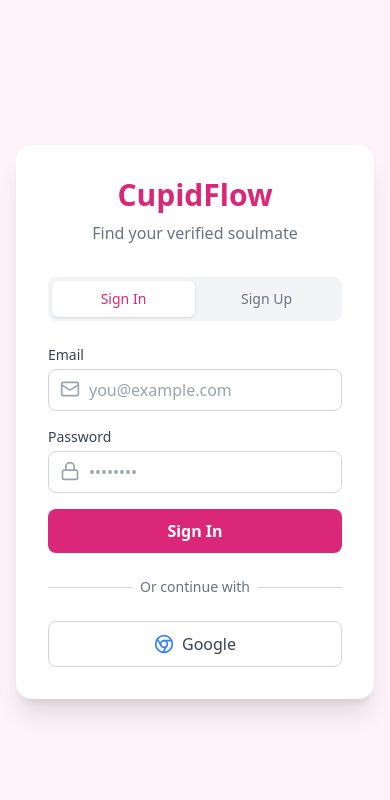
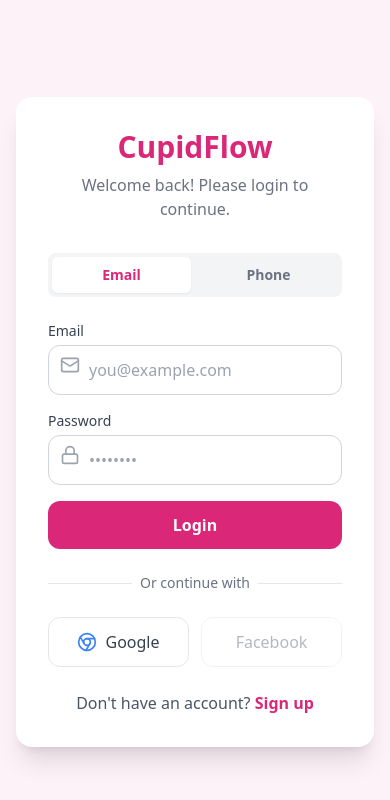
Before and after one commit to Sandun-S/CupidFlow, a React (Vite) app: page /login in a window 390 px wide. Shown: the top 800 px of the page. Built offline with nearby package versions, Linux system fonts and the light colour scheme; no server answers.

Commit message:
Implement Phone Authentication logic in Login.tsx

```diff
--- a/src/components/auth/Login.tsx
+++ b/src/components/auth/Login.tsx
@@ -1,103 +1,173 @@
-import React, { useState } from 'react';
+import { useState, useEffect } from 'react';
+import { signInWithEmailAndPassword, signInWithPopup, GoogleAuthProvider, RecaptchaVerifier, signInWithPhoneNumber } from 'firebase/auth';
 import { auth, db } from '../../lib/firebase';
-import { signInWithEmailAndPassword, createUserWithEmailAndPassword, GoogleAuthProvider, signInWithPopup, User } from 'firebase/auth';
-import { doc, getDoc, runTransaction } from 'firebase/firestore';
-import { useNavigate } from 'react-router-dom';
-import { Lock, Mail, Chrome } from 'lucide-react';
+import { useNavigate, Link } from 'react-router-dom';
+import { doc, getDoc, setDoc, serverTimestamp, runTransaction } from 'firebase/firestore';
 import { useAuthStore } from '../../store/authStore';
+import { logAction } from '../../lib/audit'; // Import audit logging
+import { Mail, Lock, Chrome, Phone } from 'lucide-react';
 
 export default function Login() {
     const [email, setEmail] = useState('');
     const [password, setPassword] = useState('');
     const [error, setError] = useState('');
+    const [loading, setLoading] = useState(false);
+
+    // Phone Auth State
+    const [isPhoneLogin, setIsPhoneLogin] = useState(false);
+    const [phoneNumber, setPhoneNumber] = useState('+94');
+    const [verificationId, setVerificationId] = useState('');
+    const [otp, setOtp] = useState('');
+    const [showOtpInput, setShowOtpInput] = useState(false);
+
     const navigate = useNavigate();
     const setUser = useAuthStore((state) => state.setUser);
 
-    const checkUserStatus = async (user: User) => {
-        // 1. Check if user doc exists
-        const userDocRef = doc(db, "users", user.uid);
-        const userDoc = await getDoc(userDocRef);
+    // Initialize Recaptcha
+    useEffect(() => {
+        if (!window.recaptchaVerifier) {
+            window.recaptchaVerifier = new RecaptchaVerifier(auth, 'recaptcha-container', {
+                'size': 'invisible',
+                'callback': () => { }
+            });
+        }
+    }, []);
 
-        if (!userDoc.exists()) {
-            // New User Initialization Logic
-            try {
-                // 1. Fetch Config
-                const configRef = doc(db, "system", "config");
-                const configSnap = await getDoc(configRef);
-                const config = configSnap.data() || { freeUserLimit: 1000, defaultFreePackageId: 'free', defaultExpiryMonths: 6, currentCount: 0 };
+    const checkUserStatus = async (user: any) => {
+        const userRef = doc(db, "users", user.uid);
+        const userSnap = await getDoc(userRef);
 
-                // 2. Determine Status
-                const newCount = (config.currentCount || 0) + 1;
-                const isFree = newCount <= config.freeUserLimit;
+        if (userSnap.exists()) {
+            const data = userSnap.data();
+            if (data.role === 'admin') {
+                navigate('/admin/dashboard');
+            } else if (!data.isVerified && data.nicStatus === 'pending') {
+                navigate('/verify-status');
+            } else if (!data.isVerified && data.nicStatus === 'rejected') {
+                navigate('/onboarding/photos');
+            } else {
+                navigate('/app/explore');
+            }
+        } else {
+            // New User Logic (First 1000 Free)
+            await runTransaction(db, async (transaction) => {
+                const sysConfigRef = doc(db, "system", "config");
+                const sysConfigSnap = await transaction.get(sysConfigRef);
 
+                let packageId = "free";
+                let accessStatus = "active"; // Default active for free
+                let accountExpiry = null;
+
+                if (sysConfigSnap.exists()) {
+                    const config = sysConfigSnap.data();
+                    const currentCount = config.userCount || 0;
+                    const limit = config.freeUserLimit || 1000;
+
+                    if (currentCount < limit) {
+                        packageId = config.defaultPackageId || "gold"; // Gift Gold
+                        // Set expiry for gifted package (e.g. 6 months)
                         const expiryDate = new Date();
                         expiryDate.setMonth(expiryDate.getMonth() + (config.defaultExpiryMonths || 6));
+                        accountExpiry = expiryDate;
+                        accessStatus = "active";
+                    } else {
+                        // Late user -> Free plan
+                        packageId = "free";
+                    }
 
-                // 3. Create User Doc directly here
-                await runTransaction(db, async (transaction) => {
-                    // Re-read config in transaction for safety?
-                    // For simplicity in this iteration, we just update.
-                    // A real robust system would do a transaction read of config.
-                    transaction.update(configRef, { currentCount: newCount });
-                    transaction.set(userDocRef, {
+                    // Increment count
+                    transaction.update(sysConfigRef, { userCount: currentCount + 1 });
+                }
+
+                transaction.set(userRef, {
                     uid: user.uid,
-                        email: user.email,
-                        isPremium: false,
-                        packageId: isFree ? (config.defaultFreePackageId || 'free') : 'free', // If paid needed, maybe 'free' until they pay?
-                        accessStatus: isFree ? 'active' : 'pending_payment',
-                        accountExpiry: expiryDate,
-                        createdAt: new Date(),
-                        isVerified: false
+                    email: user.email || '',
+                    phone: user.phoneNumber || '', // Capture phone if available
+                    role: 'user',
+                    createdAt: serverTimestamp(),
+                    isVerified: false,
+                    nicStatus: 'pending',
+                    packageId: packageId,
+                    accessStatus: accessStatus,
+                    accountExpiry: accountExpiry,
+                    dailySwipeCount: 0,
+                    lastSwipeDate: new Date().toISOString().split('T')[0]
                 });
             });
 
-                // 4. Navigate
-                // If pending payment, AuthGuard might block accessing /onboarding?
-                // We should allow Onboarding even if pending payment?
-                // Actually if they are pending payment, they shouldn't see sensitive data.
-                // But they need to fill profile?
-                // For now, let's send them to onboarding. AuthGuard logic might need tweaking if onboarding is guarded.
-                // ProfileWizard is at /onboarding. AuthGuard is checking userData.
-                // If status is pending_payment, AuthGuard REDIRECTS to /app/upgrade.
-                // We probably want them to fill profile first?
-                // Let's assume standard flow: Signup -> Onboarding -> Upgrade(if needed).
+            // Log New User
+            await logAction('USER_SIGNUP', { method: isPhoneLogin ? 'phone' : 'email/google' });
 
-                navigate('/onboarding');
-
-            } catch (e) {
-                console.error("Error initializing user", e);
-                // Fallback?
-                navigate('/onboarding');
-            }
-
-        } else {
-            const userData = userDoc.data();
-            if (!userData.isVerified) {
-                navigate('/verify-status');
-            } else {
-                navigate('/app/explore');
-            }
+            navigate('/onboarding/basic-info');
         }
     };
 
-    const [isLogin, setIsLogin] = useState(true);
+    const handleLogin = async (e: React.FormEvent) => {
+        e.preventDefault();
+        setLoading(true);
+        setError('');
+        try {
+            const result = await signInWithEmailAndPassword(auth, email, password);
+            setUser(result.user);
+            await logAction('USER_LOGIN', { method: 'email' });
+            await checkUserStatus(result.user);
+        } catch (err: any) {
+            console.error(err);
+            setError("Invalid email or password.");
+            setLoading(false);
+        }
+    };
 
-    const handleSubmit = async (e: React.FormEvent) => {
-        e.preventDefault();
+    const handleGoogleLogin = async () => {
+        setLoading(true);
         setError('');
+        try {
+            const provider = new GoogleAuthProvider();
+            const result = await signInWithPopup(auth, provider);
+            setUser(result.user);
+            await logAction('USER_LOGIN', { method: 'google' });
+            await checkUserStatus(result.user);
+        } catch (err: any) {
+            console.error(err);
+            setError("Google sign-in failed.");
+            setLoading(false);
+        }
+    };
 
+    const handleSendCode = async () => {
+        if (!phoneNumber || phoneNumber.length < 10) {
+            setError("Please enter a valid phone number.");
+            return;
+        }
+        setLoading(true);
+        setError('');
         try {
-            let userCredential;
-            if (isLogin) {
-                userCredential = await signInWithEmailAndPassword(auth, email, password);
-            } else {
-                userCredential = await createUserWithEmailAndPassword(auth, email, password);
+            const appVerifier = window.recaptchaVerifier;
+            const confirmationResult = await signInWithPhoneNumber(auth, phoneNumber, appVerifier);
+            setVerificationId(confirmationResult.verificationId);
+            (window as any).confirmationResult = confirmationResult;
+
+            setShowOtpInput(true);
+            setLoading(false);
+        } catch (error: any) {
+            console.error(error);
+            setError("Failed to send SMS. " + error.message);
+            setLoading(false);
         }
+    };
 
-            setUser(userCredential.user);
-            await checkUserStatus(userCredential.user);
-        } catch (err: any) {
-            setError(err.message);
+    const handleVerifyOtp = async () => {
+        setLoading(true);
+        try {
+            const confirmationResult = (window as any).confirmationResult;
+            const result = await confirmationResult.confirm(otp);
+            setUser(result.user);
+            await logAction('USER_LOGIN', { method: 'phone' });
+            await checkUserStatus(result.user);
+        } catch (error: any) {
+            console.error(error);
+            setError("Invalid verification code.");
+            setLoading(false);
         }
     };
 
@@ -106,95 +176,152 @@ export default function Login() {
             <div className="bg-white p-8 rounded-2xl shadow-xl w-full max-w-md">
                 <div className="text-center mb-8">
                     <h1 className="text-3xl font-bold text-pink-600 mb-2">CupidFlow</h1>
-                    <p className="text-gray-500">Find your verified soulmate</p>
+                    <p className="text-gray-500">Welcome back! Please login to continue.</p>
                 </div>
 
-                {error && (
-                    <div className="bg-red-100 border border-red-400 text-red-700 px-4 py-3 rounded mb-4 text-sm">
-                        {error}
-                    </div>
-                )}
+                {error && <div className="bg-red-50 text-red-500 p-3 rounded-lg mb-4 text-sm">{error}</div>}
 
-                <div className="flex bg-gray-100 p-1 rounded-lg mb-6">
+                {/* Login Method Toggle */}
+                <div className="flex gap-2 mb-6 bg-gray-100 p-1 rounded-lg">
                     <button
-                        className={`flex-1 py-2 rounded-md text-sm font-medium transition-all ${isLogin ? 'bg-white shadow text-pink-600' : 'text-gray-500'}`}
-                        onClick={() => setIsLogin(true)}
+                        className={`flex-1 py-2 text-sm font-bold rounded-md transition-all ${!isPhoneLogin ? 'bg-white shadow-sm text-pink-600' : 'text-gray-500'}`}
+                        onClick={() => setIsPhoneLogin(false)}
                     >
-                        Sign In
+                        Email
                     </button>
                     <button
-                        className={`flex-1 py-2 rounded-md text-sm font-medium transition-all ${!isLogin ? 'bg-white shadow text-pink-600' : 'text-gray-500'}`}
-                        onClick={() => setIsLogin(false)}
+                        className={`flex-1 py-2 text-sm font-bold rounded-md transition-all ${isPhoneLogin ? 'bg-white shadow-sm text-pink-600' : 'text-gray-500'}`}
+                        onClick={() => setIsPhoneLogin(true)}
                     >
-                        Sign Up
+                        Phone
                     </button>
                 </div>
 
-                <form onSubmit={handleSubmit} className="space-y-4">
+                {isPhoneLogin ? (
+                    /* PHONE LOGIN FORM */
+                    <div className="space-y-4 animate-in fade-in slide-in-from-bottom-2">
+                        <div id="recaptcha-container"></div>
+                        {!showOtpInput ? (
+                            <div>
+                                <label className="block text-sm font-medium text-gray-700 mb-1">Phone Number</label>
+                                <div className="relative">
+                                    <Phone className="absolute left-3 top-2.5 h-5 w-5 text-gray-400" />
+                                    <input
+                                        type="tel"
+                                        value={phoneNumber}
+                                        onChange={(e) => setPhoneNumber(e.target.value)}
+                                        className="pl-10 w-full p-3 border border-gray-300 rounded-xl focus:ring-2 focus:ring-pink-200 outline-none"
+                                        placeholder="+94 7X XXX XXXX"
+                                    />
+                                </div>
+                                <button
+                                    onClick={handleSendCode}
+                                    disabled={loading}
+                                    className="mt-4 w-full bg-pink-600 text-white font-bold py-3 rounded-xl hover:bg-pink-700 transition disabled:opacity-50"
+                                >
+                                    {loading ? 'Sending Code...' : 'Send Verification Code'}
+                                </button>
+                            </div>
+                        ) : (
+                            <div>
+                                <label className="block text-sm font-medium text-gray-700 mb-1">Enter Code</label>
+                                <input
+                                    type="text"
+                                    value={otp}
+                                    onChange={(e) => setOtp(e.target.value)}
+                                    className="w-full p-3 border border-gray-300 rounded-xl focus:ring-2 focus:ring-pink-200 outline-none text-center tracking-widest text-xl"
+                                    placeholder="XXXXXX"
+                                />
+                                <button
+                                    onClick={handleVerifyOtp}
+                                    disabled={loading}
+                                    className="mt-4 w-full bg-pink-600 text-white font-bold py-3 rounded-xl hover:bg-pink-700 transition disabled:opacity-50"
+                                >
+                                    {loading ? 'Verifying...' : 'Verify & Login'}
+                                </button>
+                                <button
+                                    onClick={() => setShowOtpInput(false)}
+                                    className="mt-2 w-full text-gray-500 text-sm py-2 hover:text-gray-700 underline"
+                                >
+                                    Use a different number
+                                </button>
+                            </div>
+                        )}
+                    </div>
+                ) : (
+                    /* EMAIL LOGIN FORM */
+                    <form onSubmit={handleLogin} className="space-y-4 animate-in fade-in slide-in-from-bottom-2">
                         <div>
                             <label className="block text-sm font-medium text-gray-700 mb-1">Email</label>
                             <div className="relative">
                                 <Mail className="absolute left-3 top-2.5 h-5 w-5 text-gray-400" />
                                 <input
                                     type="email"
-                                required
-                                className="pl-10 w-full p-2 border border-gray-300 rounded-lg focus:ring-2 focus:ring-pink-500 focus:border-transparent outline-none"
-                                placeholder="you@example.com"
                                     value={email}
                                     onChange={(e) => setEmail(e.target.value)}
+                                    className="pl-10 w-full p-3 border border-gray-300 rounded-xl focus:ring-2 focus:ring-pink-200 outline-none"
+                                    required
+                                    placeholder="you@example.com"
                                 />
                             </div>
                         </div>
-
                         <div>
                             <label className="block text-sm font-medium text-gray-700 mb-1">Password</label>
                             <div className="relative">
                                 <Lock className="absolute left-3 top-2.5 h-5 w-5 text-gray-400" />
                                 <input
                                     type="password"
-                                required
-                                className="pl-10 w-full p-2 border border-gray-300 rounded-lg focus:ring-2 focus:ring-pink-500 focus:border-transparent outline-none"
-                                placeholder="••••••••"
                                     value={password}
                                     onChange={(e) => setPassword(e.target.value)}
+                                    className="pl-10 w-full p-3 border border-gray-300 rounded-xl focus:ring-2 focus:ring-pink-200 outline-none"
+                                    required
+                                    placeholder="••••••••"
                                 />
                             </div>
                         </div>
 
                         <button
                             type="submit"
-                        className="w-full bg-pink-600 hover:bg-pink-700 text-white font-bold py-2.5 rounded-lg transition-colors"
+                            disabled={loading}
+                            className="w-full bg-pink-600 text-white font-bold py-3 rounded-xl hover:bg-pink-700 transition disabled:opacity-50"
                         >
-                        {isLogin ? "Sign In" : "Create Account"}
+                            {loading ? 'Logging in...' : 'Login'}
                         </button>
                     </form>
+                )}
 
-                <div className="mt-6">
-                    <div className="relative">
+                <div className="relative my-6">
                     <div className="absolute inset-0 flex items-center">
-                            <div className="w-full border-t border-gray-300"></div>
+                        <div className="w-full border-t border-gray-200"></div>
                     </div>
                     <div className="relative flex justify-center text-sm">
                         <span className="px-2 bg-white text-gray-500">Or continue with</span>
                     </div>
                 </div>
 
+                <div className="grid grid-cols-2 gap-3 mb-6">
                     <button
-                        onClick={async () => {
-                            const provider = new GoogleAuthProvider();
-                            try {
-                                const result = await signInWithPopup(auth, provider);
-                                setUser(result.user);
-                                await checkUserStatus(result.user);
-                            } catch (err: any) {
-                                setError(err.message);
-                            }
-                        }}
-                        className="mt-6 w-full flex items-center justify-center gap-2 border border-gray-300 bg-white hover:bg-gray-50 text-gray-700 font-medium py-2.5 rounded-lg transition-colors"
+                        type="button"
+                        onClick={handleGoogleLogin}
+                        disabled={loading}
+                        className="flex items-center justify-center w-full p-3 border border-gray-200 rounded-xl hover:bg-gray-50 transition"
                     >
-                        <Chrome className="h-5 w-5 text-blue-500" />
-                        Google
+                        <Chrome className="w-5 h-5 mr-2 text-blue-500" />
+                        <span className="font-medium text-gray-700">Google</span>
                     </button>
+                    {/* Placeholder for future providers */}
+                    <button className="flex items-center justify-center w-full p-3 border border-gray-200 rounded-xl hover:bg-gray-50 transition opacity-50 cursor-not-allowed">
+                        <span className="font-medium text-gray-500">Facebook</span>
+                    </button>
+                </div>
+
+                <div className="text-center mt-6">
+                    <p className="text-gray-600">
+                        Don't have an account?{' '}
+                        <Link to="/signup" className="text-pink-600 font-bold hover:underline">
+                            Sign up
+                        </Link>
+                    </p>
                 </div>
             </div>
         </div>
```
Lines whose indentation alone changed are shown as unchanged.
